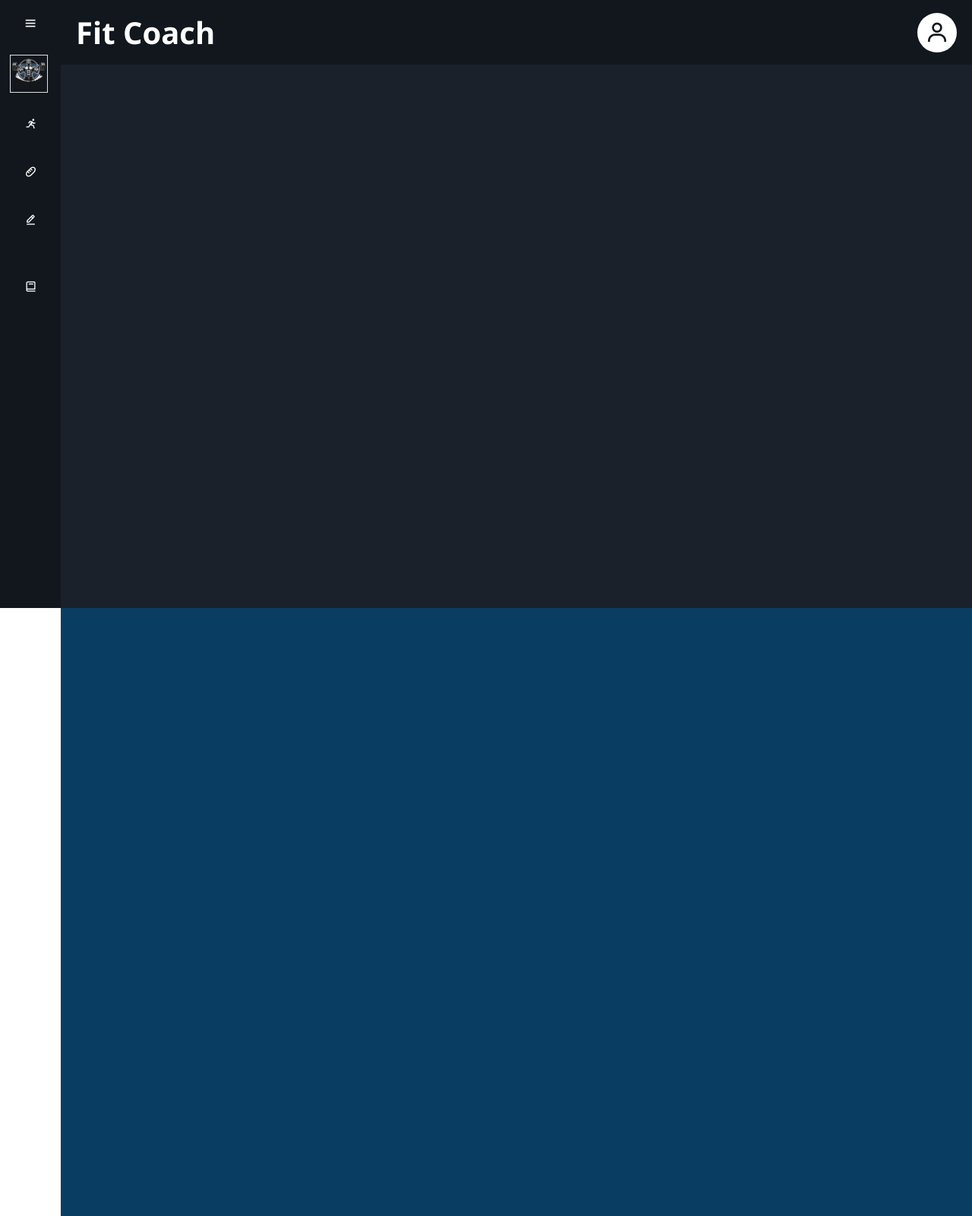
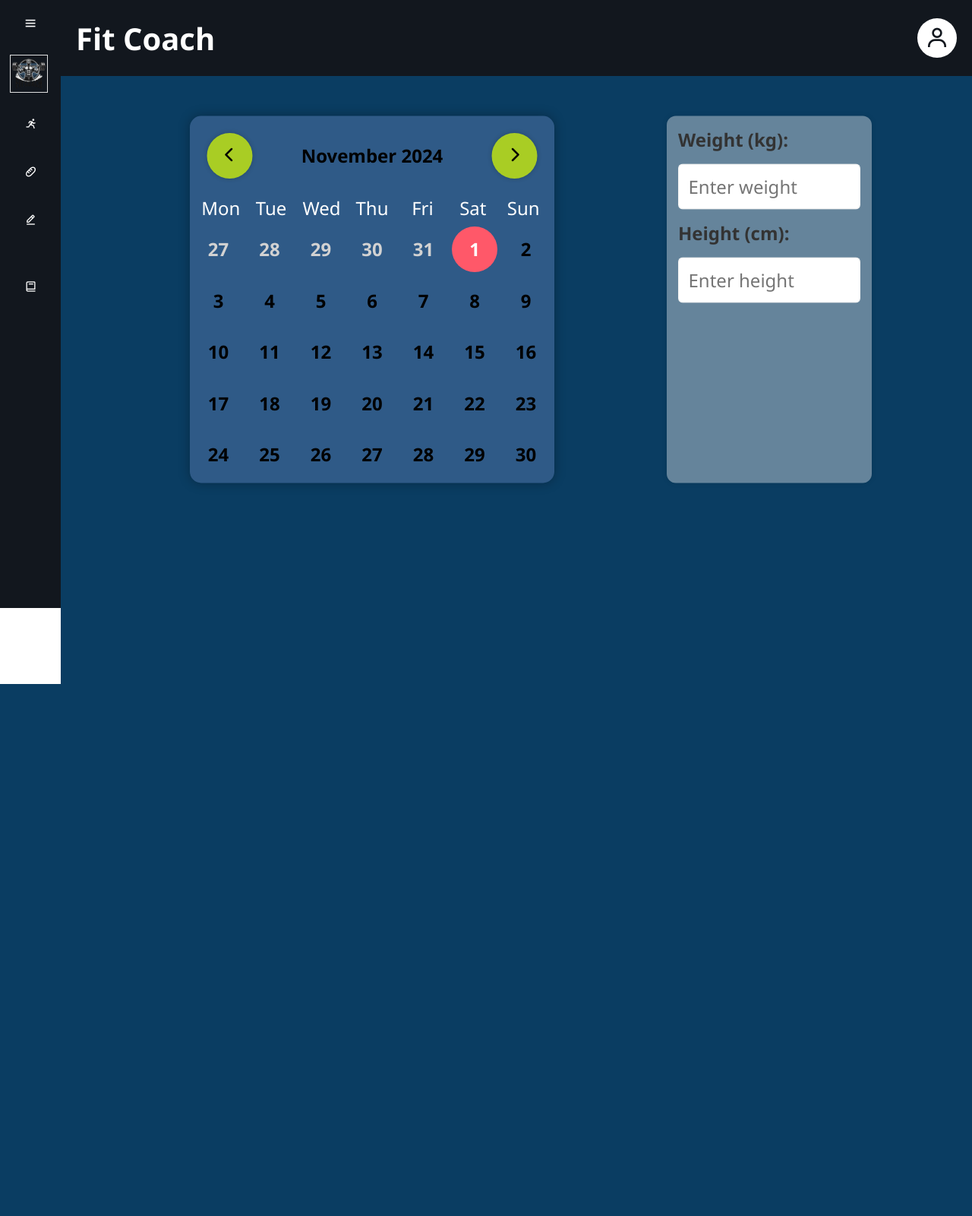
Before and after one commit to EECS3311F24/project-fit-coach, a PHP site: page /user.html in a window 1280 px wide. Shown: the whole page at 76% size. After the commit the page ends 900 px from the top, so only its background shows below. Run offline with PHP 8.4, Linux system fonts and the light colour scheme.

Commit message:
User Page Fixed

```diff
--- a/src/User-page/user.html
+++ b/src/User-page/user.html
@@ -6,6 +6,8 @@
     <meta name="viewport" content="width=device-width, initial-scale=1.0">
     <title>User</title>
     <link href='https://unpkg.com/boxicons@2.1.4/css/boxicons.min.css' rel='stylesheet'>
+    <link rel="stylesheet" href="https://cdnjs.cloudflare.com/ajax/libs/font-awesome/6.0.0-beta3/css/all.min.css"
+    integrity="sha384-k6RqeWeci5ZR/Lv4MR0sA0FfDOMUybBfZZfHZp00KHq+YhZOfKJj8HT6z4FSBiD4" crossorigin="anonymous">
 
     <link rel="stylesheet" href="user.style.css">
 
@@ -64,9 +66,16 @@
 
 
         </ul>
+
+
+
+
+
     </div>
 
-</div>
+
+
+
 
 <div class="header">
     <header>
@@ -80,10 +89,43 @@
 
 <div class="main-content">
 
+    <div class="calendar-container">
+        <div class="calender">
+            <div class="head">
+                <button id="prevBtn">
+                    <i class="fa-solid fa-chevron-left"></i>
+                </button>
+                <div class="monthYear" id="monthYear"></div>
+                <button id="nextBtn">
+                    <i class="fa-solid fa-chevron-right"></i>
+                </button>
+            </div>
+            <div class="days">
+                <div class="day">Mon</div>
+                <div class="day">Tue</div>
+                <div class="day">Wed</div>
+                <div class="day">Thu</div>
+                <div class="day">Fri</div>
+                <div class="day">Sat</div>
+                <div class="day">Sun</div>
 
+            </div>
+            <div class="dates" id="dates"></div>
+        </div>
+
+        <div class="input-fields">
+            <label for="weight">Weight (kg):</label>
+            <input type="number" id="weight" name="weight" placeholder="Enter weight">
+
+            <label for="height">Height (cm):</label>
+            <input type="number" id="height" name="height" placeholder="Enter height">
+        </div>
+    </div>
 
 
 </div>
+<script src="user.js"></script>
+
 </body>
 
 
--- a/src/User-page/user.js
+++ b/src/User-page/user.js
@@ -3,3 +3,56 @@ let sidebar = document.querySelector('sidebar')
 btn.onclick = function(){
     sidebar.classList.toggle('active');
 };
+
+const monthYearElement = document.getElementById('monthYear');
+const datesElement = document.querySelector('.dates');
+const prevBtn = document.getElementById('prevBtn');
+const nextBtn = document.getElementById('nextBtn');
+
+let currentDate = new Date();
+
+const updateCalender = () => {
+    const currentYear = currentDate.getFullYear();
+    const currentMonth = currentDate.getMonth();
+
+    const firstDay = new Date(currentYear, currentMonth, 1);
+    const lastDay = new Date(currentYear, currentMonth + 1, 0);
+    const totalDays = lastDay.getDate();
+    const firstDayIndex = firstDay.getDay();
+    const lastDayIndex = lastDay.getDay();
+
+    const monthYearString = currentDate.toLocaleString('default', { month: 'long', year: 'numeric' });
+    monthYearElement.textContent = monthYearString;
+
+    let datesHTML = '';
+
+    for (let i = firstDayIndex; i > 0; i--) {
+        const prevDate = new Date(currentYear, currentMonth, -i + 1);
+        datesHTML += `<div class="date inactive">${prevDate.getDate()}</div>`;
+    }
+
+    for (let i = 1; i <= totalDays; i++) {
+        const date = new Date(currentYear, currentMonth, i);
+        const activeClass = date.toDateString() === new Date().toDateString() ? 'active' : '';
+        datesHTML += `<div class="date ${activeClass}">${i}</div>`;
+    }
+
+    for (let i = 1; i <= 6 - lastDayIndex; i++) {
+        const nextDate = new Date(currentYear, currentMonth + 1, i);
+        datesHTML += `<div class="date inactive">${nextDate.getDate()}</div>`;
+    }
+
+    datesElement.innerHTML = datesHTML;
+}
+
+prevBtn.addEventListener('click', () => {
+    currentDate.setMonth(currentDate.getMonth() - 1);
+    updateCalender();
+});
+
+nextBtn.addEventListener('click', () => {
+    currentDate.setMonth(currentDate.getMonth() + 1);
+    updateCalender();
+});
+
+updateCalender();
--- a/src/User-page/user.style.css
+++ b/src/User-page/user.style.css
@@ -148,13 +148,14 @@
 }
 
 .header{
-    position: relative;
+    position: fixed;
     background-color: #1a212b;
-    min-height: 100vh;
+    /*min-height: 100vh;*/
     top: 0;
     left: 80px;
     transition: all 0.5s ease;
     width: calc(100% - 80px);
+    z-index: 10;
 }
 
 .header header {
@@ -166,6 +167,7 @@
     align-items: center;
     padding: 15px 20px;
     font-size: 20px;
+    height: 100px;
 }
 
 #header-button {
@@ -196,5 +198,167 @@
     left: 80px;
     transition: all 0.5s ease;
     width: calc(100% - 80px);
+    margin-top: 100px;
     padding: 1rem;
+
 }
+
+
+*/*body{
+    min-height: 100vh;
+    display: flex;
+    align-items: center;
+    justify-content: center;
+    background: #fff;
+
+  }*/
+
+.calender {
+	width: 380 px;
+	height: auto;
+	display: flex;
+	flex-direction: column;
+	padding: 5px;
+	background: #496ea097;
+	border-radius: 10px;
+	box-shadow: 0 0 10px rgba(0,0,0,0.3);
+    align-self: flex-start;
+   /*float: left;*/
+    margin-top: 10%;
+    margin-left: 20%;
+   transform: scale(1.5, 1.5);
+
+
+}
+
+.head{
+display: flex;
+justify-content: space-between;
+align-items: center;
+padding: 10px;
+
+
+
+}
+
+.head button{
+
+display: flex;
+align-items: center;
+justify-content: center;
+border: none;
+border-radius: 50%;
+background: #a9cd24;
+cursor: pointer;
+width: 40px;
+height: 40px;
+box-shadow: 0 0 4px rgba(0, 0, 0, 0.2);
+
+
+}
+
+.days{
+
+    display: grid;
+    grid-template-columns: repeat(7,1fr);
+}
+
+.day{
+
+    text-align: center;
+    padding: 5px;
+    color: #ffffff;
+    font-weight: 500;
+}
+
+.dates{
+
+    display: grid;
+    grid-template-columns: repeat(7, 1fr);
+    gap: 5px;
+
+}
+
+.date{
+
+    display: flex;
+    align-items: center;
+    justify-content: center;
+    text-align: center;
+    padding: 10px;
+    margin: auto;
+    cursor: pointer;
+    font-weight: 600;
+    border-radius: 50%;
+    width: 40px;
+    height: 40px;
+    transition: 0.2s;
+
+
+
+}
+
+.date:hover,
+.date.active{
+
+    background: #ff5869;
+    color: #fff;
+
+}
+
+
+.date.inactive{
+
+
+    color: #d2d2d2;
+
+}
+
+.date.inactive.hover{
+
+color: #fff;
+
+}
+
+.monthYear{
+
+    text-align: center;
+    font-weight: 600;
+    width: 150px;
+}
+
+.calendar-container {
+    display: flex;
+    gap: 40px;
+
+
+}
+    .input-fields {
+    display: flex;
+    flex-direction: column;
+    gap: 10px;
+    padding: 10px;
+    background-color: #f4f4f463;
+    border-radius: 8px;
+    box-shadow: 0 0 5px rgba(0, 0, 0, 0.1);
+    width: 180px;
+    transform: scale(1.5,1.5);
+    /*margin: auto;
+    margin-top: 10%;*/
+    margin-top: 10%;
+    margin-left: 20%;
+
+
+}
+
+.input-fields label {
+    font-weight: 600;
+    color: #333;
+}
+
+.input-fields input {
+    padding: 8px;
+    border-radius: 4px;
+    border: 1px solid #dddddd59;
+    font-size: 1rem;
+}
```
